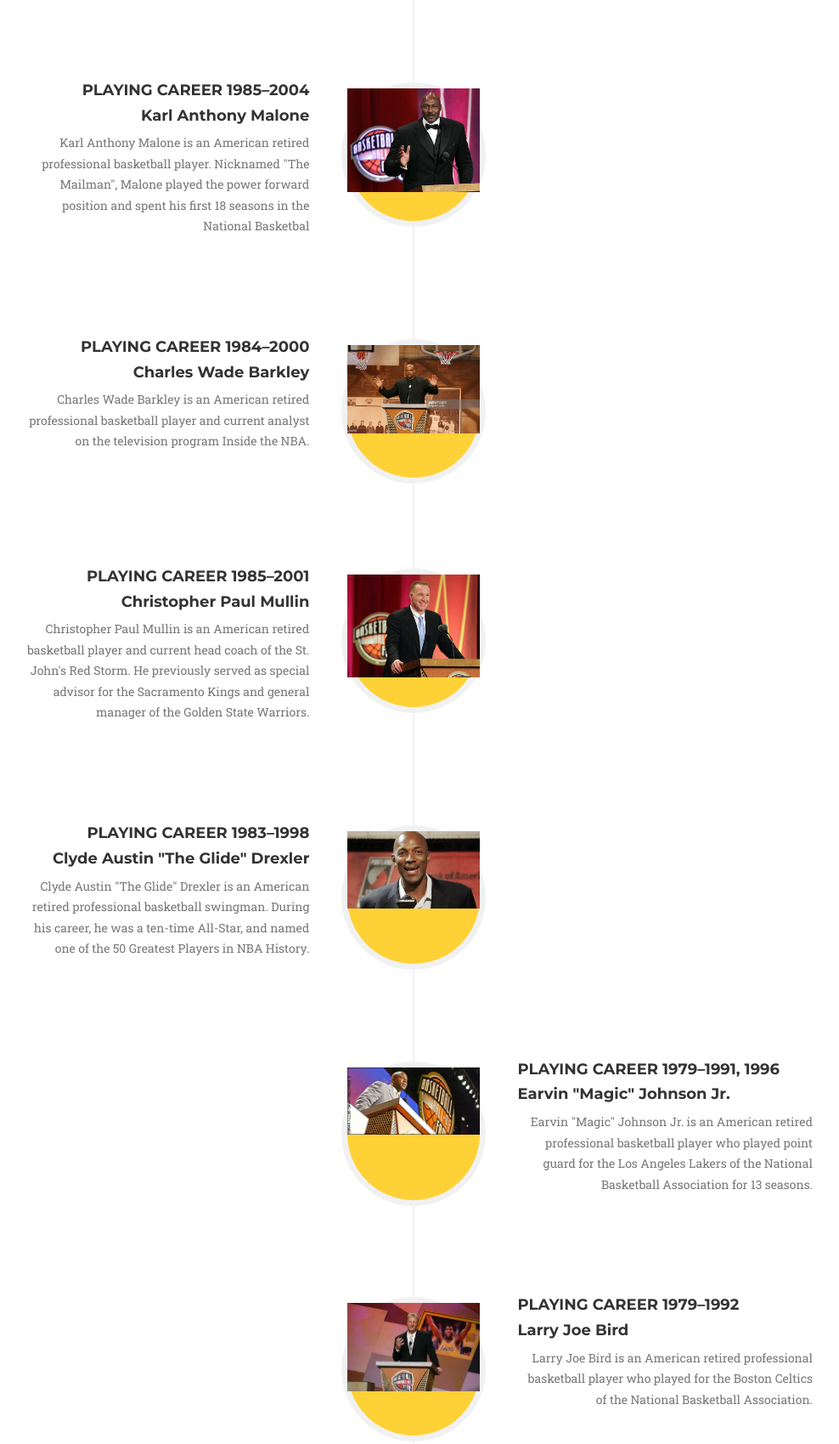
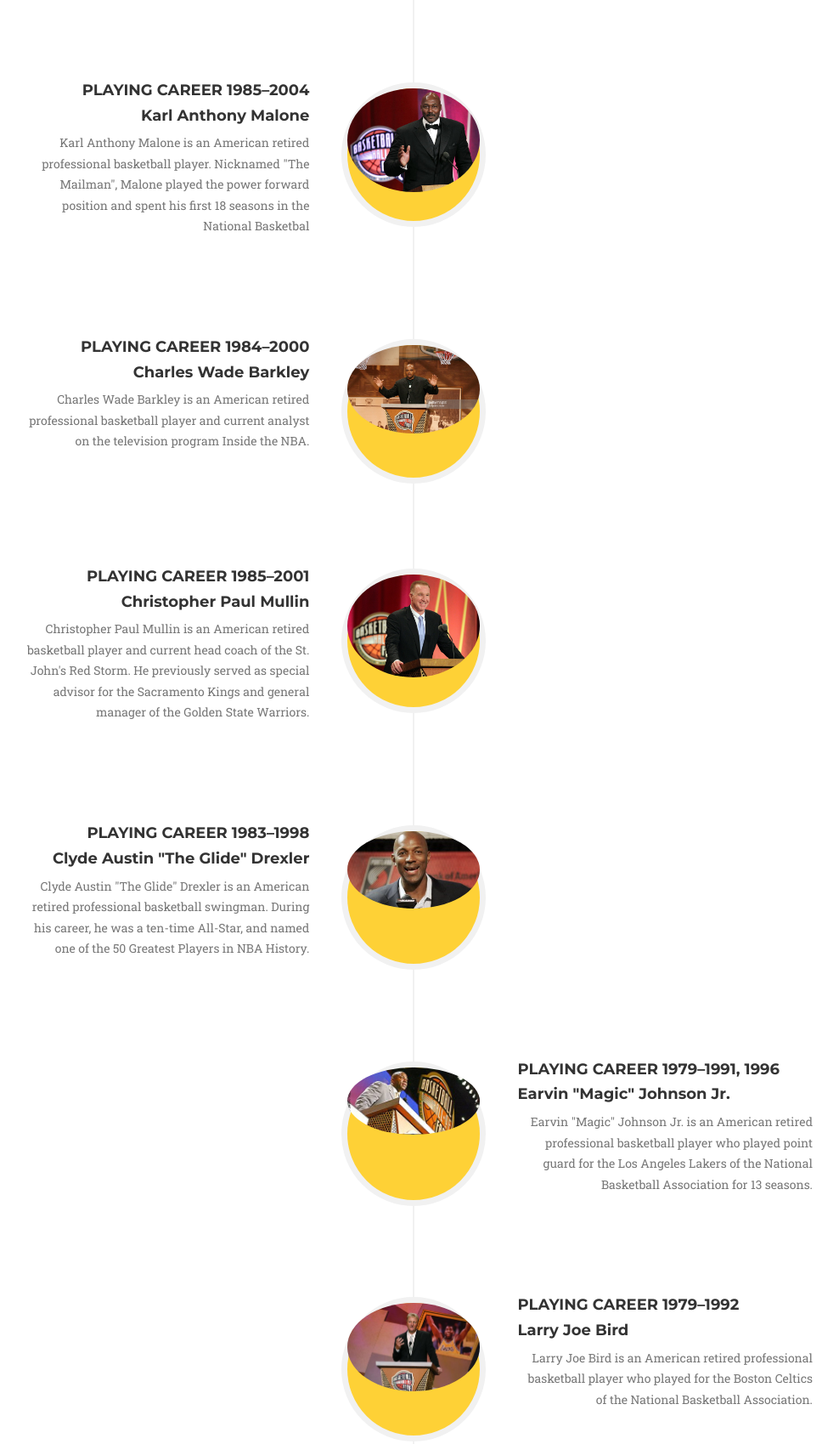
Before and after one commit to nathanielestrada/HallOfFamer, a website: page index.html in a window 1280 px wide. Shown: the part 4487-6186 px from the top of the page at 85% size, without its empty margins (153-1141 px from the left). Drawn offline with nearby package versions, Linux system fonts and the light colour scheme; files whose address does not match are found by name; a web font is replaced by a local one.

Commit message:
Update index.html

```diff
--- a/index.html
+++ b/index.html
@@ -94,7 +94,7 @@
                     <ul class="timeline">
                         <li>
                             <div class="timeline-image">
-                                <img class="img-square img-responsive" src="jordan.jpg" width="250" height="250"  alt="" align ="left">
+                                <img class="img-circle img-responsive" src="jordan.jpg" width="250" height="250"  alt="" >
                             </div>
                             <div class="timeline-panel">
                                 <div class="timeline-heading">
@@ -111,7 +111,7 @@
                         </li>
                         <li class="timeline-inverted">
                             <div class="timeline-image">
-                                <img class="img-square img-responsive" src="pippen.jpg"  width="250" height="250"  alt="">
+                                <img class="img-circle img-responsive" src="pippen.jpg"  width="250" height="250"  alt="">
                             </div>
                             <div class="timeline-panel">
                                 <div class="timeline-heading">
@@ -131,7 +131,7 @@
                         </li>
                         <li>
                             <div class="timeline-image">
-                                <img class="img-square img-responsive" src="ewing.jpg"  width="250" height="250"  alt="">
+                                <img class="img-circle img-responsive" src="ewing.jpg"  width="250" height="250"  alt="">
                             </div>
                             <div class="timeline-panel">
                                 <div class="timeline-heading">
@@ -148,7 +148,7 @@
                         </li>
                         <li>
                             <div class="timeline-image">
-                                <img class="img-square img-responsive" src="malone.jpg"  width="250" height="250"  alt="">
+                                <img class="img-circle img-responsive" src="malone.jpg"  width="250" height="250"  alt="">
                             </div>
                             <div class="timeline-panel">
                                 <div class="timeline-heading">
@@ -167,7 +167,7 @@
                         </li>
                          <li>
                             <div class="timeline-image">
-                                <img class="img-square img-responsive" src="barkley.jpg"  width="250" height="250"  alt="">
+                                <img class="img-circle img-responsive" src="barkley.jpg"  width="250" height="250"  alt="">
                             </div>
                             <div class="timeline-panel">
                                 <div class="timeline-heading">
@@ -184,7 +184,7 @@
                         </li>
                         <li>
                             <div class="timeline-image">
-                                <img class="img-square img-responsive" src="mullin.jpg"  width="250" height="250"  alt="">
+                                <img class="img-circle img-responsive" src="mullin.jpg"  width="250" height="250"  alt="">
                             </div>
                             <div class="timeline-panel">
                                 <div class="timeline-heading">
@@ -202,7 +202,7 @@
                         </li>
                         <li>
                             <div class="timeline-image">
-                                <img class="img-square img-responsive" src="drexler.jpg"   width="250" height="250" alt="">
+                                <img class="img-circle img-responsive" src="drexler.jpg"   width="250" height="250" alt="">
                             </div>
                             <div class="timeline-panel">
                                 <div class="timeline-heading">
@@ -220,7 +220,7 @@
 
                         <li class="timeline-inverted">
                             <div class="timeline-image">
-                                <img class="img-square img-responsive" src="magic.jpg"  width="250" height="250"  alt="">
+                                <img class="img-circle img-responsive" src="magic.jpg"  width="250" height="250"  alt="">
                             </div>
                             <div class="timeline-panel">
                                 <div class="timeline-heading">
@@ -237,7 +237,7 @@
                         </li>
                         <li class="timeline-inverted">
                             <div class="timeline-image">
-                                <img class="img-square img-responsive" src="bird.jpg"  width="250" height="250" alt="">
+                                <img class="img-circle img-responsive" src="bird.jpg"  width="250" height="250" alt="">
                             </div>
                             <div class="timeline-panel">
                                 <div class="timeline-heading">
@@ -254,7 +254,7 @@
                         </li>
                         <li class="timeline-inverted">
                             <div class="timeline-image">
-                                <img class="img-square img-responsive" src="laettner.jpg"  width="250" height="250" alt="">
+                                <img class="img-circle img-responsive" src="laettner.jpg"  width="250" height="250" alt="">
                             </div>
                             <div class="timeline-panel">
                                 <div class="timeline-heading">
```
